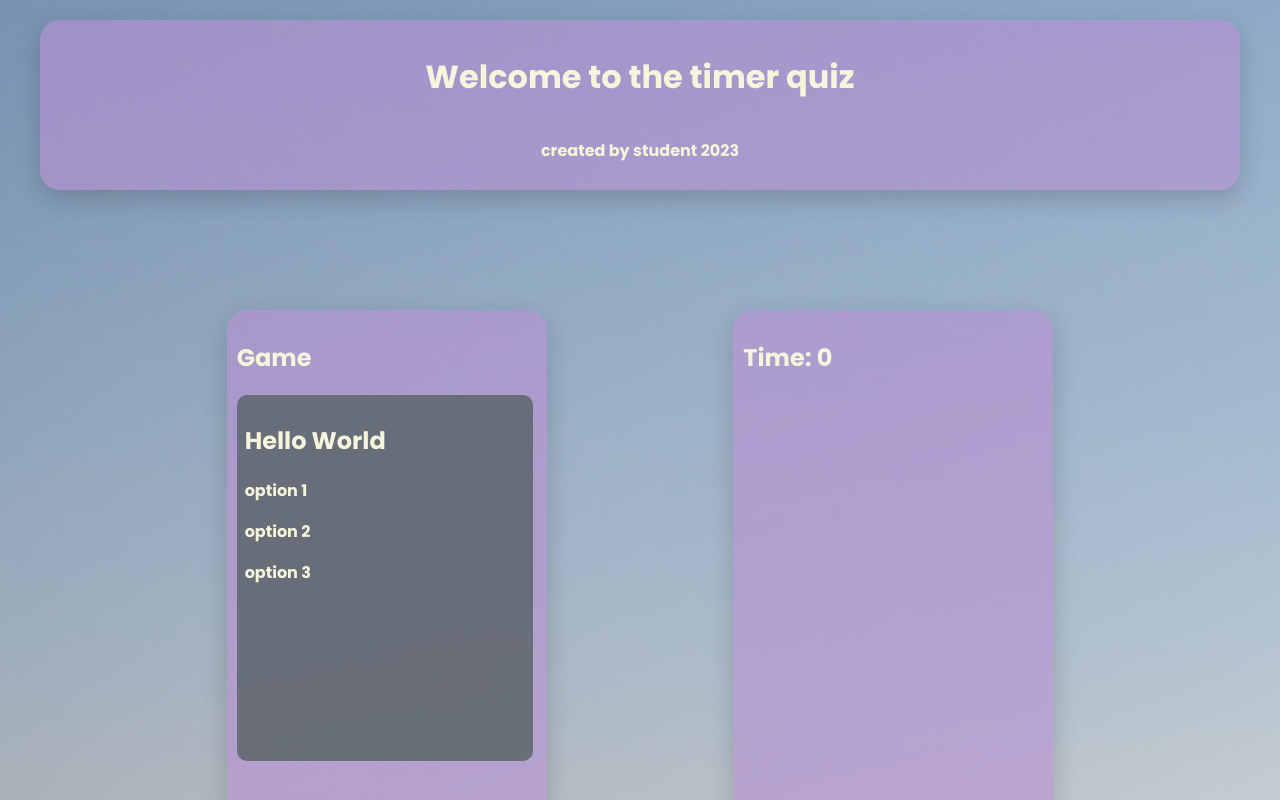
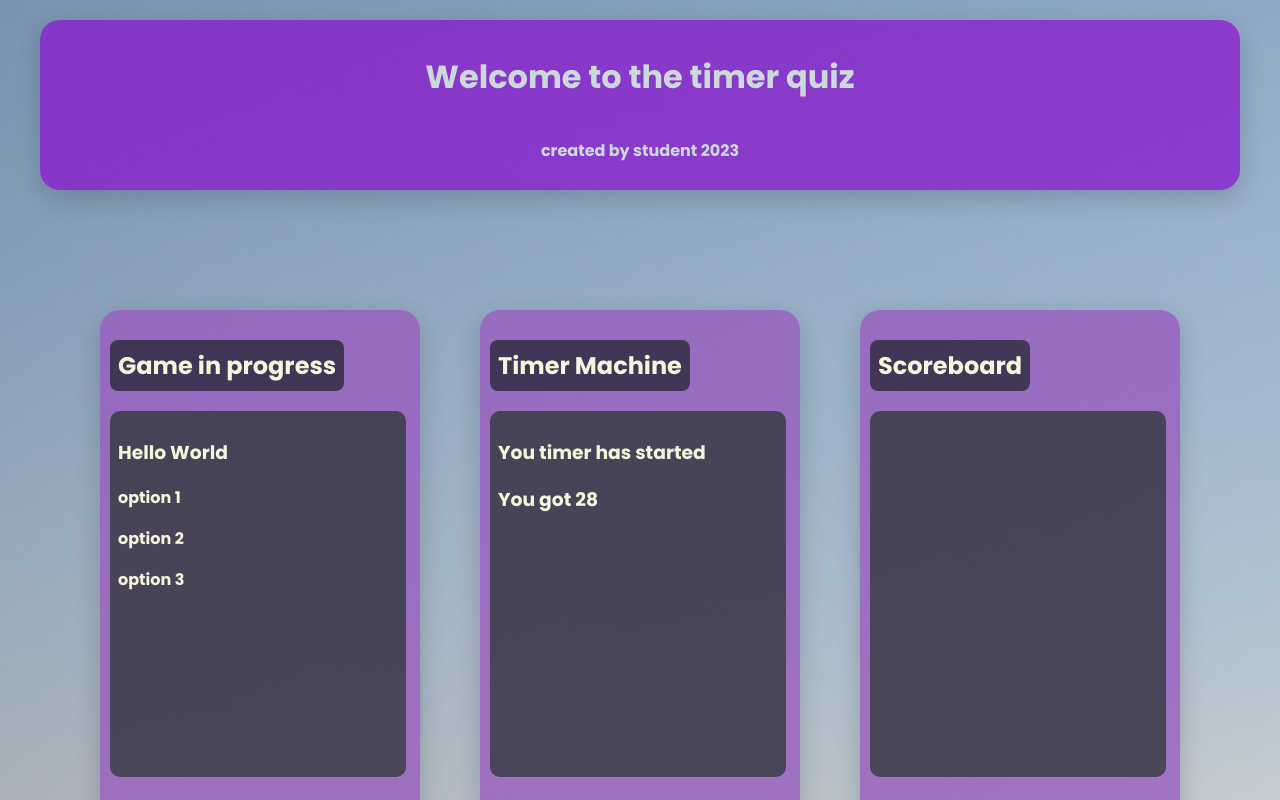
Before and after one commit to Truecoding4life/Quiz-Game, a plain HTML site: page index.html in a window 1280 px wide. Both pictures are taken after a click on the button "Start here". Shown: the top 800 px of the page. Drawn offline with Linux system fonts and the light colour scheme.

Commit message:
Added hidden attribute and flexbox

```diff
--- a/asset/script.js
+++ b/asset/script.js
@@ -48,7 +48,6 @@
 // }
 
 
-var count = 5
 var win = 0
 var index = 0
 
@@ -71,25 +70,20 @@ const questionS = [{
 ];
 
 // Add Function to Button
-document.getElementById("start").addEventListener("click", function (event) {
+document.getElementById("start").addEventListener("click", function gameStart(event) {
     event.preventDefault;
 
-
-// MAINIPULATE TEXT BOX USING METHOD
-    document.getElementById("intro").classList.remove("visible");
-    document.getElementById("intro").classList.add("hidden");
-    document.getElementById("game").classList.remove("hidden");
-    document.getElementById("game").classList.add("visible");
-
-
-// SET INTERVAL FOR FUNCTION timeOut.
-    const timeLapse=setInterval(timeOut, 1000);
-
+    // SET INTERVAL FOR FUNCTION timeOut.
+    var timeLapse = setInterval(timeOut, 1000);
+    var count = 30
     function timeOut() {
         if (count > 0) {
+            gameMode();
             count--;
+            console.log(count)
             //something = true
-            document.getElementById("timeLeft").textContent(count)
+            var countDown = document.querySelector("#countdown");
+            countDown.textContent = count;
         }
         if (count == 0) {
             clearInterval(timeLapse);
@@ -100,4 +94,22 @@ document.getElementById("start").addEventListener("click", function (event) {
         }
     }
 
+    var randomQuestion=Math.floor(Math.random()*questionS[index].answer[length]);
+    var option1 = document.querySelector("option1")
+    var option2 = document.querySelector("option2")
+    var option3 = document.querySelector("option3")
+    option1.textContent=questionS[index].answer[0]
+    option2.textContent=questionS[index].answer[1]
+    option3.textContent=questionS[index].answer[2]
+
 })
+
+// MAINIPULATE TEXT BOX USING METHOD
+function gameMode() {
+    document.getElementById("intro").classList.remove("visible");
+    document.getElementById("intro").classList.add("hidden");
+    document.getElementById("game").classList.remove("hidden");
+    document.getElementById("game").classList.add("visible");
+    document.getElementById("timerBox").classList.remove("hidden");
+    document.getElementById("timerBox").classList.add("visible");
+};
--- a/asset/styles.css
+++ b/asset/styles.css
@@ -3,7 +3,7 @@
 }
 
 main section {
-    background-color: rgba(185, 144, 211, 0.591);
+    background-color: rgba(151, 88, 191, 0.762);
     width: 300px;
     height: 500px;
     padding: 10px;
@@ -21,7 +21,8 @@ main {
 
 header {
     height: 150px;
-    background-color: rgba(185, 144, 211, 0.591);
+    background-color: rgba(136, 24, 205, 0.762);
+    color: rgb(204, 216, 219);
     border-radius: 20px;
     margin-bottom: 120px;
     padding: 10px;
@@ -58,18 +59,31 @@ header {
 }
 
 main #start {
-    border-radius: 8px;
+    border-radius: 15px;
     width:300px;
     height: 50px;
-    font-family: Verdana, Geneva, Tahoma, sans-serif;
     font-weight: 800;
-}
-#start:hover{
-    background-color: rgba(238, 186, 29, 0.654);
+    background-color: #d4af2bed;
+    font-family: 'Poppins', sans-serif;
 }
 
-@media screen and (max-width:890px) {
+#start:hover{
+    background-color: rgb(230, 192, 67);
+    border-style: groove;
+}
+section h2 {
+    background-color: rgba(1, 14, 7, 0.566);
+    padding: 8px;
+    width: fit-content;
+    border-radius: 8px;
+}
+
+main section:hover{
+    box-shadow:0px 8px 30px rgba(85, 93, 103, 0.857) ;
+}
+
+@media screen and (max-width:1000px) {
     main section {
-        margin-bottom: 50px;
+        margin-bottom: 100px;
     }
 }
--- a/index.html
+++ b/index.html
@@ -24,29 +24,37 @@
             <button id="start" type="button"> Start here</button>
         </section>
         <section id="game" class="hidden">
-            <h2> Game </h2>
+            <h2> Game in progress</h2>
             <h3></h3>
             <div id="choices"
-                style="width: 280px; height: 350px; background-color: rgba(83, 96, 96, 0.764); border-radius: 10px; padding: 8px;">
-                <h2 id="questionAsk">Hello World</h2>
+                style="width: 280px; height: 350px; background-color: rgba(48, 56, 56, 0.764); border-radius: 10px; padding: 8px;">
+                <h3 id="questionAsk">Hello World</h3>
                 <p id="option1"> option 1</p>
                 <p id="option2">option 2</p>
                 <p id="option3">option 3</p>
             </div>
         </section>
         <section id="gameOver" class="hidden">
-            <h2> Game </h2>
+            <h2> Game Over </h2>
             <h3></h3>
             <div id="choices"
-                style="width: 280px; height: 350px; background-color: rgba(83, 96, 96, 0.764); border-radius: 10px; padding: 8px;">
-                <h2 id="questionAsk">Game over</h2>
+                style="width: 280px; height: 350px; background-color: rgba(48, 56, 56, 0.764); border-radius: 10px; padding: 8px;">
+                <h3 id="questionAsk">Game over</h3>
                 <p> Error 101...</p>
                 <p>Error 101...</p>
                 <p>Error 101...</p>
             </div>
         </section>
         <section id="timerDisplay">
-            <h2> Time: <span id="timeLeft"> 0 </span></h2>
+            <h2> Timer Machine</h2>
+            <div style="width: 280px; height: 350px; background-color: rgba(48, 56, 56, 0.764); border-radius: 10px; padding: 8px;" id="timerBox" class="hidden">
+            <h3> You timer has started</h3>
+            <h3> You got <span id="countdown"></span></h3>
+            </div>
+        </section>
+        <section id="scoreboard">
+            <h2>Scoreboard</h2>
+            <div style="width: 280px; height: 350px; background-color: rgba(48, 56, 56, 0.764); border-radius: 10px; padding: 8px;"</div>
         </section>
     </main>
     <!-- <button id="start"  type="button"> Click me</button> -->
```
